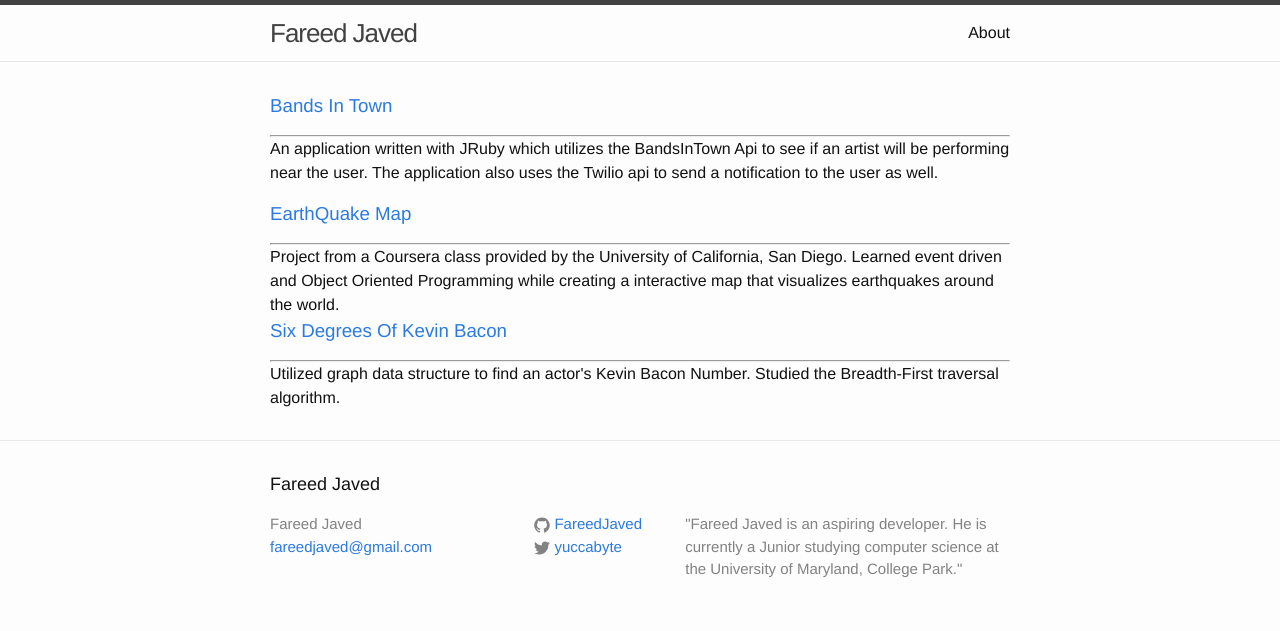
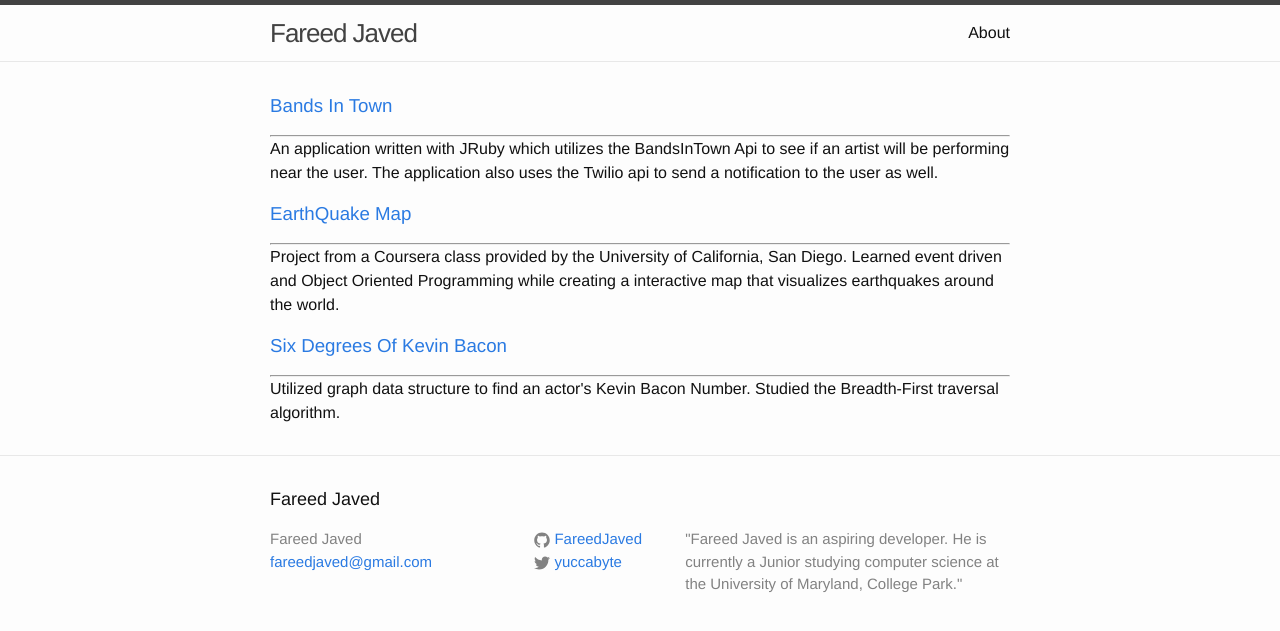
Before and after one commit to FareedJaved/FareedJaved.github.io, a Jekyll site: the page built from index.html, in a window 1280 px wide. Shown: the top 631 px of the page. Built offline with Jekyll 4.4.1, drawn with Linux system fonts in a browser that asks for light colours.

Commit message:
Finishing spacing

```diff
--- a/_includes/projects.html
+++ b/_includes/projects.html
@@ -21,6 +21,7 @@
 			Learned event driven and Object Oriented Programming while creating a interactive map that visualizes earthquakes around the world.
 			</span>
 	</div>
+	<p style="line-height: 30px"></p>
 	<div class="col-md-4 project-item">
 		<h3>
 			<a href="https://bitbucket.org/fareedjaved/cmsc132/src/15545f88329d9562114074277d7c59be4cb90367/SixDegreesofKevinBacon/src/sixdegrees/?at=master">
```
